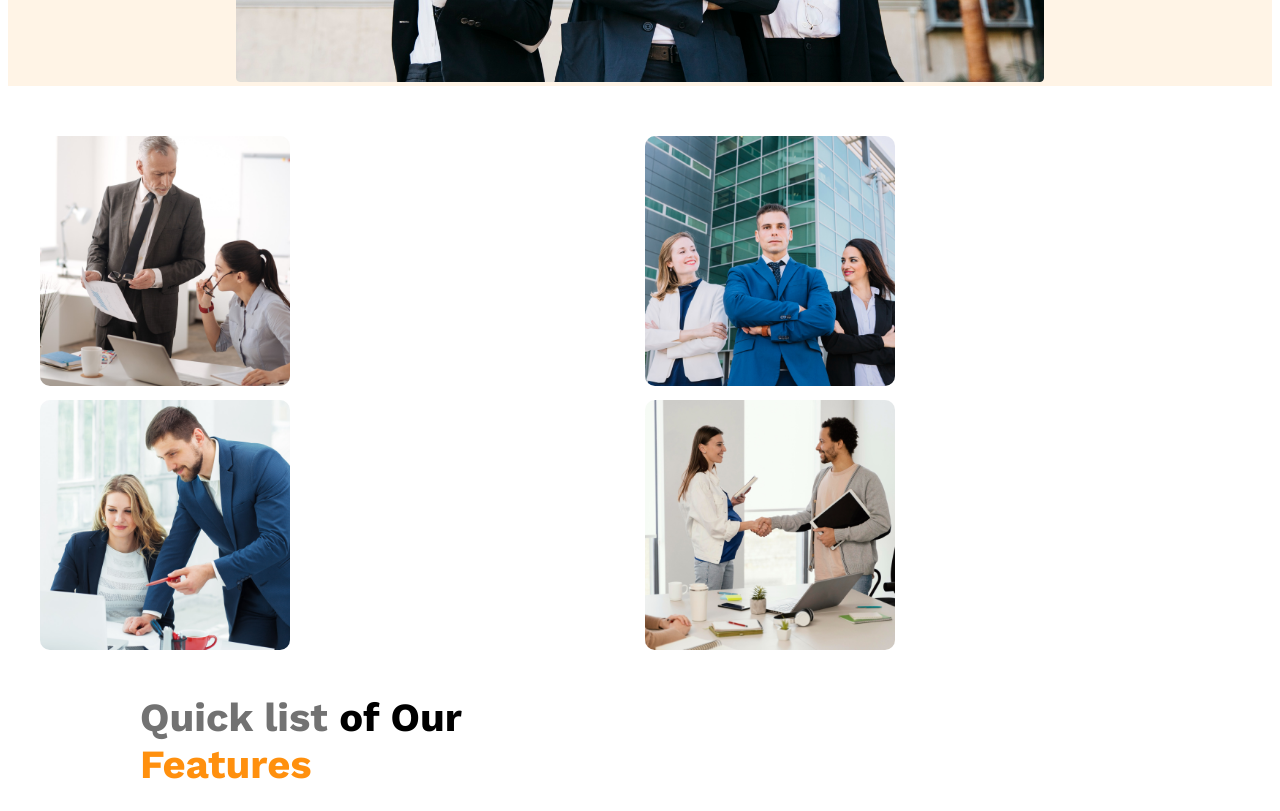
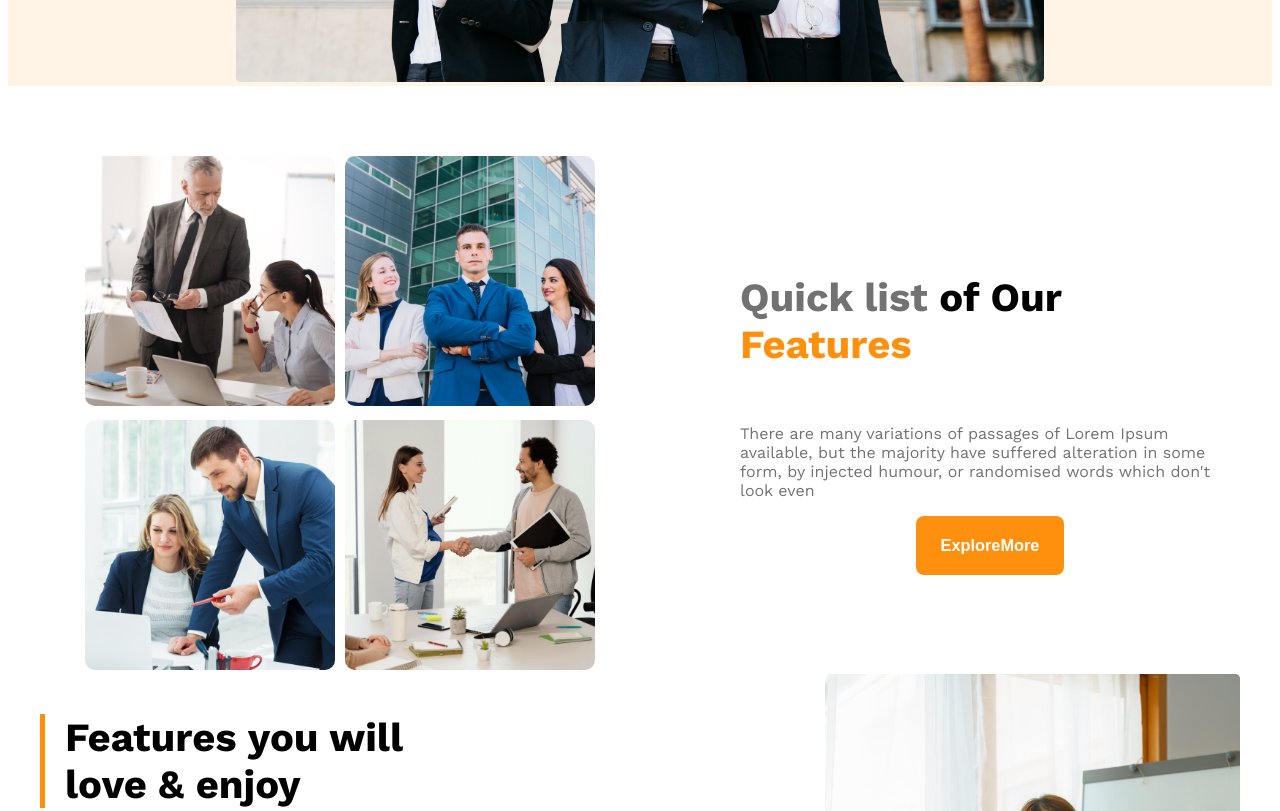
Before and after one commit to safin33221/g3-architechs-responsive-web, a plain HTML site: page index.html in a window 1280 px wide. Shown: the part 700-1511 px from the top of the page. Drawn offline with nearby package versions, Linux system fonts and the light colour scheme; a web font is replaced by a local one.

Commit message:
update display

```diff
--- a/index.html
+++ b/index.html
@@ -37,7 +37,7 @@
 
     <main>
         <!-- team-section -->
-        <section class="teams ">
+        <section class="teams display-flex ">
             <div class="team-img-container">
                 <div class="team-img-item">
                     <img src="./images/team1.png" alt="">
@@ -106,6 +106,8 @@
                         </p>
                     </div>
                 </div>
+
+
                 <div class="feauters-architech">
                     <img src="./images/architect.png" alt="">
                     <button id="experienc-badge" class="btn-primary">
--- a/style.css
+++ b/style.css
@@ -140,6 +140,7 @@ main{
     box-shadow: 0 4px 30px rgba(0, 0, 0, 0.06);
     margin-bottom: 20px;
     border-radius: 8px;
+
 }
 .feature-card .feature-title{
     font-weight: 600;
```
